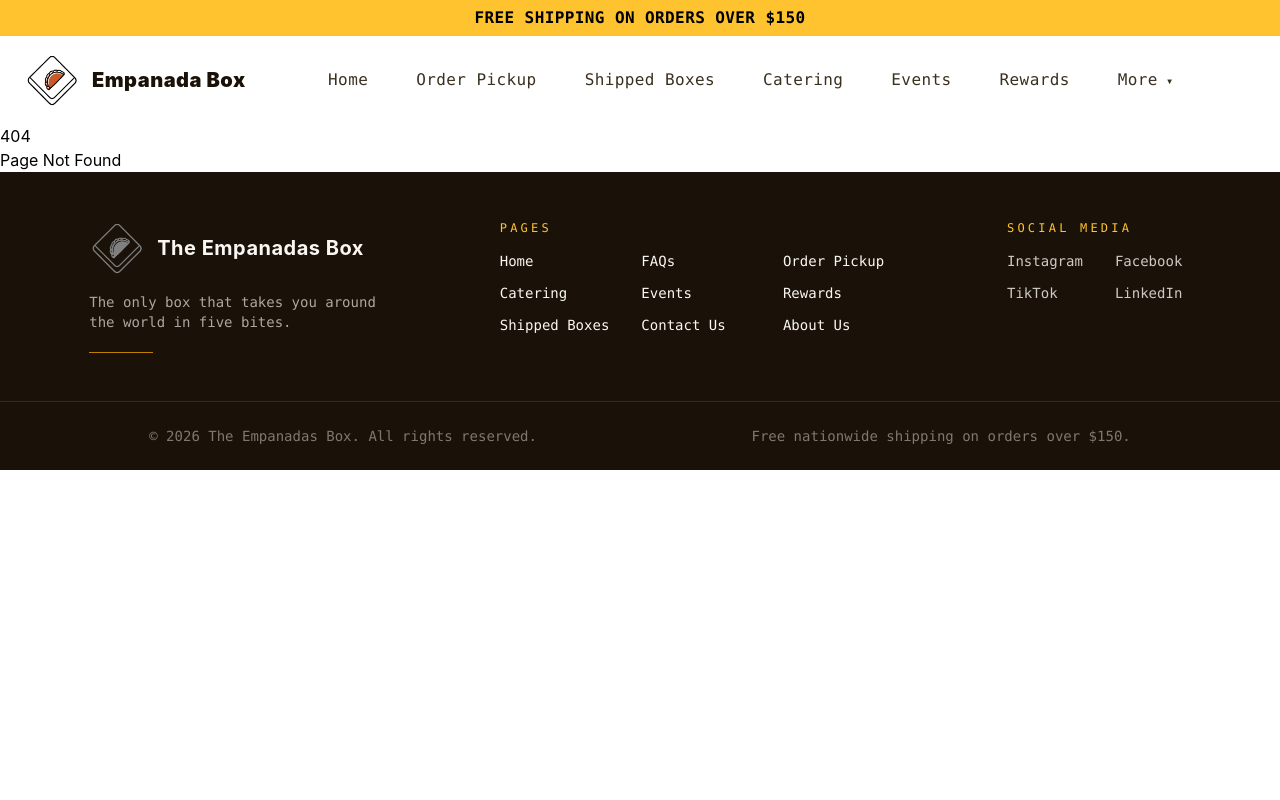
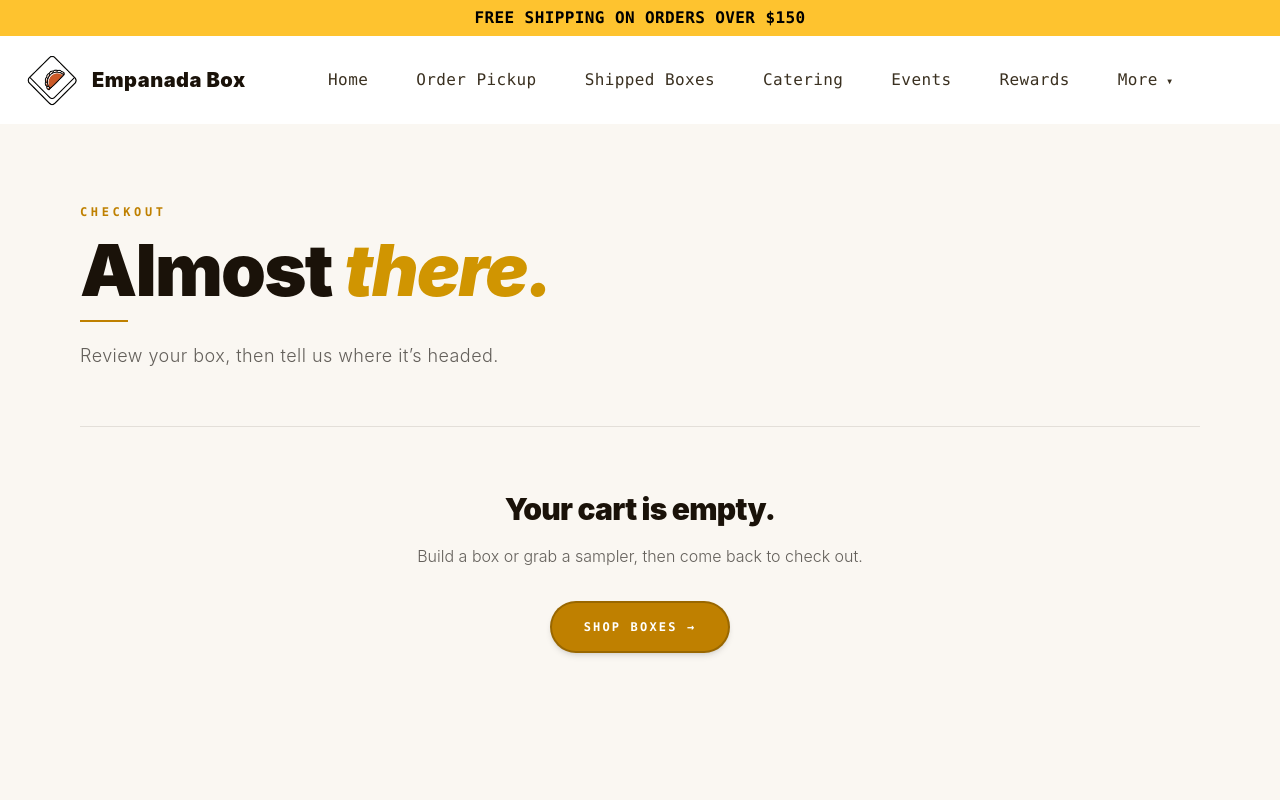
Before and after one commit to Jowohny/TheEmpanadasBox, a React (Vite) app: page /Checkout in a window 1280 px wide. Shown: the top 800 px of the page. Built offline with nearby package versions, Linux system fonts and the light colour scheme; a web font is replaced by a local one.

Commit message:
base checkout page
shipping, tax, and payment will be implemented when backend is figured out

```diff
--- a/src/App.tsx
+++ b/src/App.tsx
@@ -12,6 +12,7 @@ import Events from './pages/Events';
 import FAQs from './pages/FAQs';
 import AboutUs from './pages/AboutUs';
 import ContactUs from './pages/ContactUs';
+import Checkout from './pages/Checkout';
 
 function App() {
 	const location = useLocation()
@@ -35,6 +36,7 @@ function App() {
 					<Route path="/FAQs" element={<FAQs/>} />
 					<Route path="/AboutUs" element={<AboutUs/>} />
 					<Route path="/ContactUs" element={<ContactUs/>} />
+					<Route path="/Checkout" element={<Checkout/>} />
 					<Route path="*" element={<h1>404 <br /> Page Not Found</h1>} />
 				</Routes>
 			</div>
--- /dev/null
+++ b/src/pages/Checkout.tsx
@@ -0,0 +1,157 @@
+import { useNavigate } from 'react-router-dom';
+import { useCart } from '../contexts/CartContext';
+import ShippingRate from '../components/ShippingRate';
+
+const money = (amount: number) => `$${amount.toFixed(2)}`
+
+const SectionLabel = ({ children }: { children: string }) => (
+	<div className="mb-6">
+		<p className="font-mono text-[10px] md:text-xs font-black uppercase tracking-[0.3em] text-[#bf8000]">
+			{children}
+		</p>
+		<div className="mt-2 h-[1px] w-12 bg-[#bf8000]/40" />
+	</div>
+)
+
+const Checkout = () => {
+	const { lines, itemCount, subtotal, removeLine, updateQuantity } = useCart()
+	const allPriced = lines.length > 0 && lines.every((line) => typeof line.product.price === 'number')
+	const navigate = useNavigate()
+
+	return (
+		<div className="min-w-screen min-h-screen bg-[#faf7f2]">
+			<div className="mx-auto max-w-[90rem] px-6 py-12 md:px-12 md:py-16 lg:px-20 lg:py-20">
+				<div className="mb-10 max-w-3xl md:mb-14">
+					<p className="mb-3 md:mb-4 font-mono text-[10px] md:text-xs font-black uppercase tracking-[0.3em] text-[#bf8000]">
+						Checkout
+					</p>
+					<h1 className="mb-4 font-inter text-4xl md:text-6xl lg:text-7xl font-black leading-[0.95] tracking-tight text-[#1a1209]">
+						Almost <span className="italic text-[#D09501]">there.</span>
+					</h1>
+					<div className="mb-5 h-[2px] w-12 bg-[#bf8000]" />
+					<p className="text-base md:text-lg font-light tracking-wide text-[#64605b]">
+						Review your box, then tell us where it&rsquo;s headed.
+					</p>
+				</div>
+
+				{lines.length === 0 ? (
+					<div className="border-t border-[#1a1209]/10 py-16 text-center">
+						<h2 className="font-inter text-2xl md:text-3xl font-black tracking-tight text-[#1a1209]">
+							Your cart is empty.
+						</h2>
+						<p className="mx-auto mt-4 max-w-md text-base font-light leading-relaxed text-[#64605b]">
+							Build a box or grab a sampler, then come back to check out.
+						</p>
+						<button
+							type="button"
+							onClick={() => navigate('/ShipNationwide')}
+							className="mt-8 rounded-full border-2 border-black/20 bg-[#bf8000] px-7 py-3 font-mono text-xs font-black uppercase tracking-[0.18em] text-white shadow-md md:px-8 md:py-4"
+						>
+							Shop Boxes →
+						</button>
+					</div>
+				) : (
+					<div className="grid grid-cols-1 gap-12 lg:grid-cols-[1fr_22rem] lg:gap-16">
+						<div>
+							<SectionLabel>Your Order</SectionLabel>
+
+							<ul className="flex flex-col">
+								{lines.map((line) => (
+									<li key={line.id} className="flex gap-5 border-t border-[#1a1209]/10 py-6">
+										<img
+											src={line.product.image}
+											loading="lazy"
+											className="h-24 w-24 shrink-0 rounded-xl bg-[#ede5d8] object-cover"
+										/>
+										<div className="flex flex-1 flex-col">
+											<div className="flex items-start justify-between gap-4">
+												<h3 className="font-inter text-lg md:text-xl font-black leading-tight tracking-tight text-[#1a1209]">
+													{line.product.name}
+												</h3>
+												<button
+													type="button"
+													onClick={() => removeLine(line.id)}
+													className="shrink-0 font-mono text-[10px] font-black uppercase tracking-[0.18em] text-[#8a7f70] hover:text-[#a33522]"
+												>
+													Remove
+												</button>
+											</div>
+
+											{line.type === 'custom-pack' && (
+												<p className="mt-2 text-xs font-light leading-relaxed text-[#64605b]">
+													{line.composition.map((c) => `${c.empanadaName} × ${c.count}`).join(' · ')}
+												</p>
+											)}
+
+											<div className="mt-4 flex items-center gap-3">
+												<button
+													type="button"
+													onClick={() => updateQuantity(line.id, line.quantity - 1)}
+													className="flex h-7 w-7 items-center justify-center rounded-full border border-[#1a1209]/20 font-mono text-[#1a1209]"
+													aria-label="Decrease quantity"
+												>
+													-
+												</button>
+												<span className="font-mono text-sm font-black text-[#1a1209]">{line.quantity}</span>
+												<button
+													type="button"
+													onClick={() => updateQuantity(line.id, line.quantity + 1)}
+													className="flex h-7 w-7 items-center justify-center rounded-full border border-[#1a1209]/20 font-mono text-[#1a1209]"
+													aria-label="Increase quantity"
+												>
+													+
+												</button>
+											</div>
+										</div>
+									</li>
+								))}
+							</ul>
+
+							<div className="mt-14">
+								<SectionLabel>Shipping Address</SectionLabel>
+								<div className="max-w-2xl">
+									<ShippingRate />
+								</div>
+							</div>
+						</div>
+
+						<div className="lg:sticky lg:top-40 lg:self-start">
+							<SectionLabel>Summary</SectionLabel>
+							<dl className="flex flex-col">
+								<div className="flex items-baseline justify-between border-t border-[#1a1209]/10 py-4">
+									<dt className="text-sm font-light text-[#64605b]">Items</dt>
+									<dd className="font-inter text-base font-black text-[#1a1209]">{itemCount}</dd>
+								</div>
+								<div className="flex items-baseline justify-between border-t border-[#1a1209]/10 py-4">
+									<dt className="text-sm font-light text-[#64605b]">Subtotal</dt>
+									<dd className="font-inter text-base font-black text-[#1a1209]">
+										{allPriced ? money(subtotal) : '—'}
+									</dd>
+								</div>
+								<div className="flex items-baseline justify-between border-t border-[#1a1209]/10 py-4">
+									<dt className="text-sm font-light text-[#64605b]">Shipping</dt>
+									<dd className="font-mono text-xs text-[#8a7f70]">Calculate below</dd>
+								</div>
+								<div className="flex items-baseline justify-between border-t-2 border-[#1a1209]/20 py-5">
+									<dt className="font-mono text-[10px] font-black uppercase tracking-[0.22em] text-[#bf8000]">
+										Total
+									</dt>
+									<dd className="text-right">
+										<span className="font-inter text-xl font-black text-[#1a1209]">
+											{allPriced ? money(subtotal) : '—'}
+										</span>
+										<span className="mt-1 block font-mono text-[10px] font-medium tracking-wide text-[#8a7f70]">
+											before tax &amp; shipping
+										</span>
+									</dd>
+								</div>
+							</dl>
+						</div>
+					</div>
+				)}
+			</div>
+		</div>
+	)
+}
+
+export default Checkout
```
